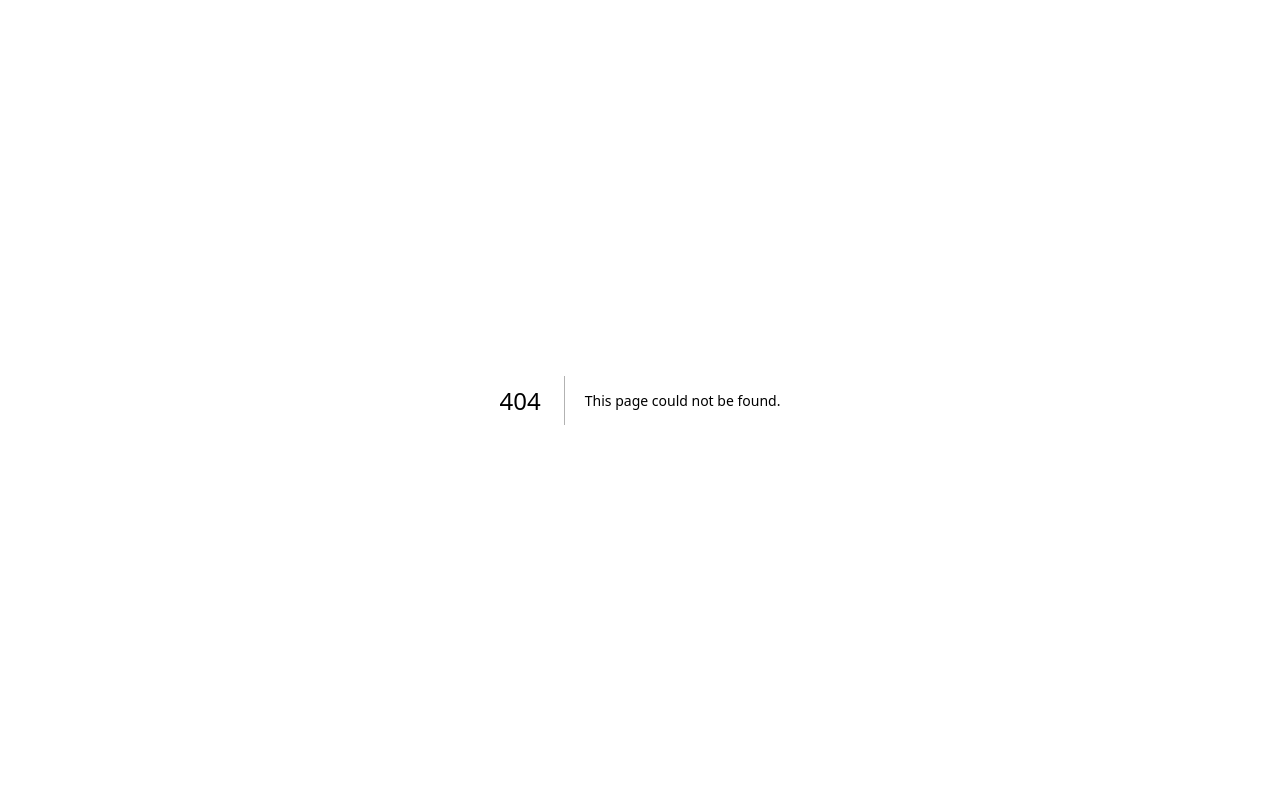
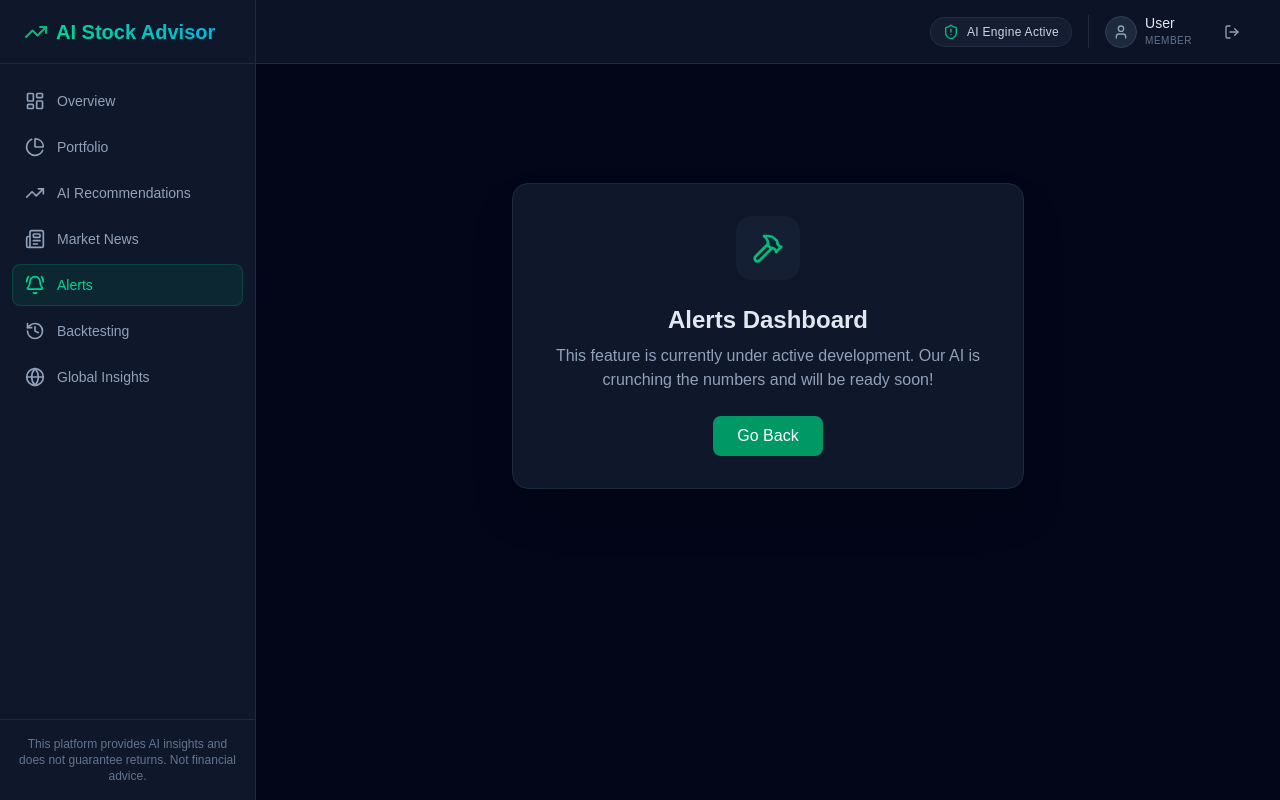
Before and after one commit to Zeeshan023Baig/AI-Stock, a Next.js app: page /dashboard/alerts in a window 1280 px wide. Before the commit this address had no page. Built offline with nearby package versions, Linux system fonts and the light colour scheme; no server answers.

Commit message:
fix(dashboard): add dynamic placeholder for unbuilt tabs

```diff
--- /dev/null
+++ b/app/dashboard/[feature]/page.tsx
@@ -0,0 +1,31 @@
+"use client";
+
+import { usePathname } from "next/navigation";
+import { Hammer } from "lucide-react";
+
+export default function FeaturePlaceholderPage() {
+    const pathname = usePathname();
+    const featureName = pathname.split('/').pop()?.replace(/-/g, ' ');
+
+    return (
+        <div className="flex flex-col items-center justify-center min-h-[60vh] text-slate-200">
+            <div className="bg-slate-900 border border-slate-800 rounded-2xl p-8 max-w-lg w-full shadow-2xl flex flex-col items-center text-center">
+                <div className="w-16 h-16 bg-slate-800/50 rounded-2xl flex items-center justify-center mb-6">
+                    <Hammer className="w-8 h-8 text-emerald-500" />
+                </div>
+                <h2 className="text-2xl font-bold mb-2 capitalize">
+                    {featureName} Dashboard
+                </h2>
+                <p className="text-slate-400 mb-6">
+                    This feature is currently under active development. Our AI is crunching the numbers and will be ready soon!
+                </p>
+                <button
+                    onClick={() => window.history.back()}
+                    className="px-6 py-2 bg-emerald-600 hover:bg-emerald-500 text-white rounded-lg font-medium transition-colors"
+                >
+                    Go Back
+                </button>
+            </div>
+        </div>
+    );
+}
```
